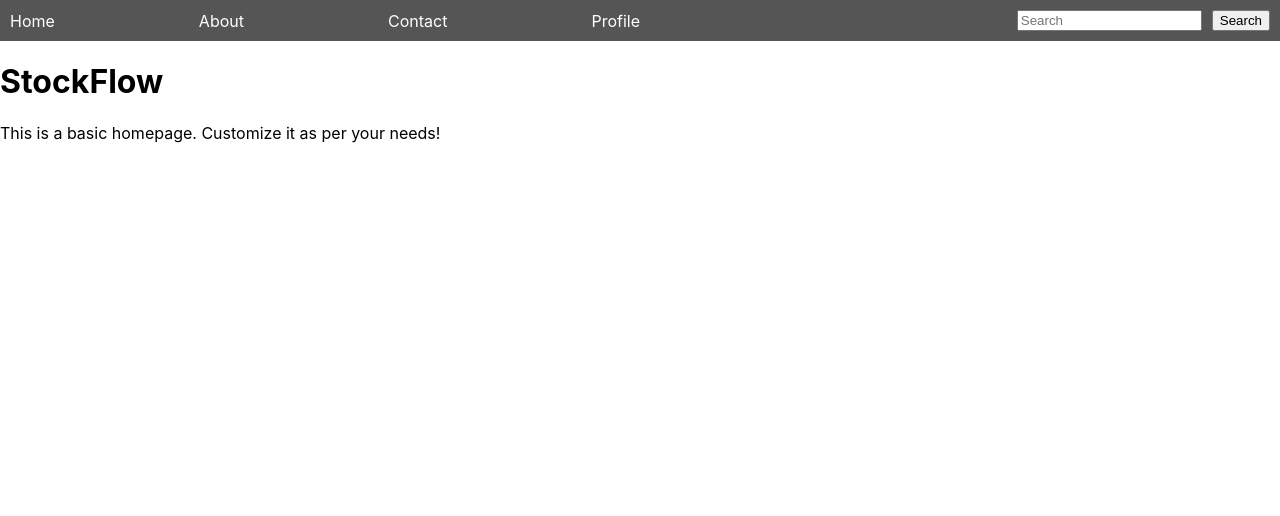
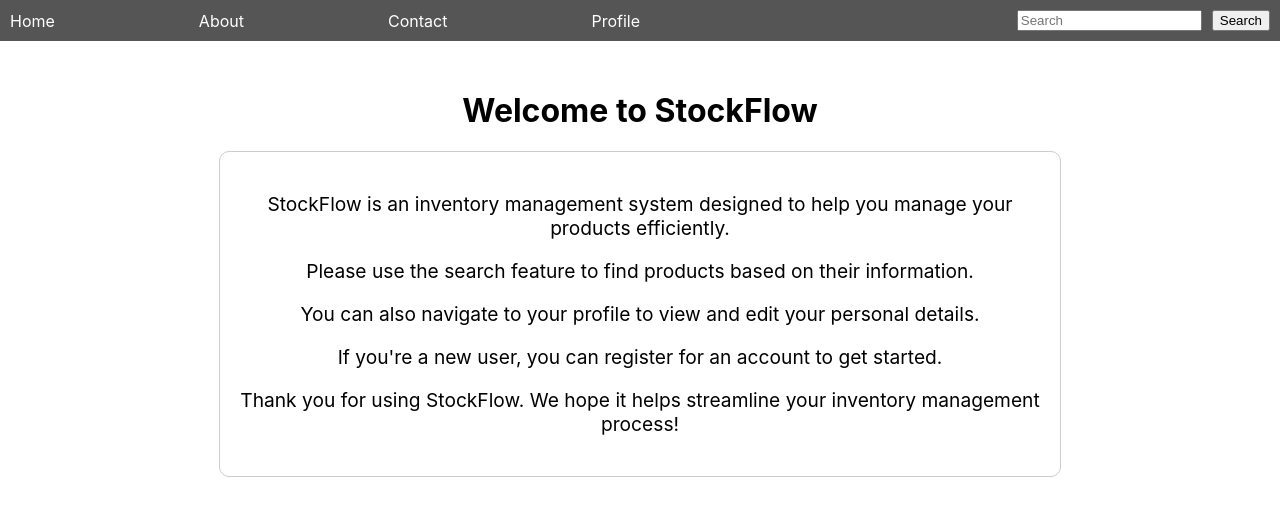
Before and after one commit to rdfioravanti/StockFlow, a React (Create React App) app in the folder frontend/: page /homepage in a window 1280 px wide. Shown: the top 516 px of the page. Built offline with nearby package versions, Linux system fonts and the light colour scheme; sample sign-in values are in the browser's storage.

Commit message:
Modified Homepage

```diff
--- a/frontend/src/components/pages/Homepage.js
+++ b/frontend/src/components/pages/Homepage.js
@@ -10,10 +10,16 @@ const HomePage = () => {
   return (
     <div>
       <Navbar />
-      <div className="main-content">
-        <h1>StockFlow</h1>
-        <p>This is a basic homepage. Customize it as per your needs!</p>
-        {/* Add more content as needed */}
+      <div className="main-content" style={{ textAlign: 'center', marginTop: '50px' }}>
+        <h1>Welcome to StockFlow</h1>
+        <div style={{ border: '1px solid #ccc', borderRadius: '10px', padding: '20px', maxWidth: '800px', margin: '20px auto 0' }}>
+          <p style={{ fontSize: '1.2rem' }}>StockFlow is an inventory management system designed to help you manage your products efficiently.</p>
+          <p style={{ fontSize: '1.2rem' }}>Please use the search feature to find products based on their information.</p>
+          <p style={{ fontSize: '1.2rem' }}>You can also navigate to your profile to view and edit your personal details.</p>
+          <p style={{ fontSize: '1.2rem' }}>If you're a new user, you can register for an account to get started.</p>
+          <p style={{ fontSize: '1.2rem' }}>Thank you for using StockFlow. We hope it helps streamline your inventory management process!</p>
+          {/* Add more content as needed */}
+        </div>
       </div>
     </div>
   );
```
